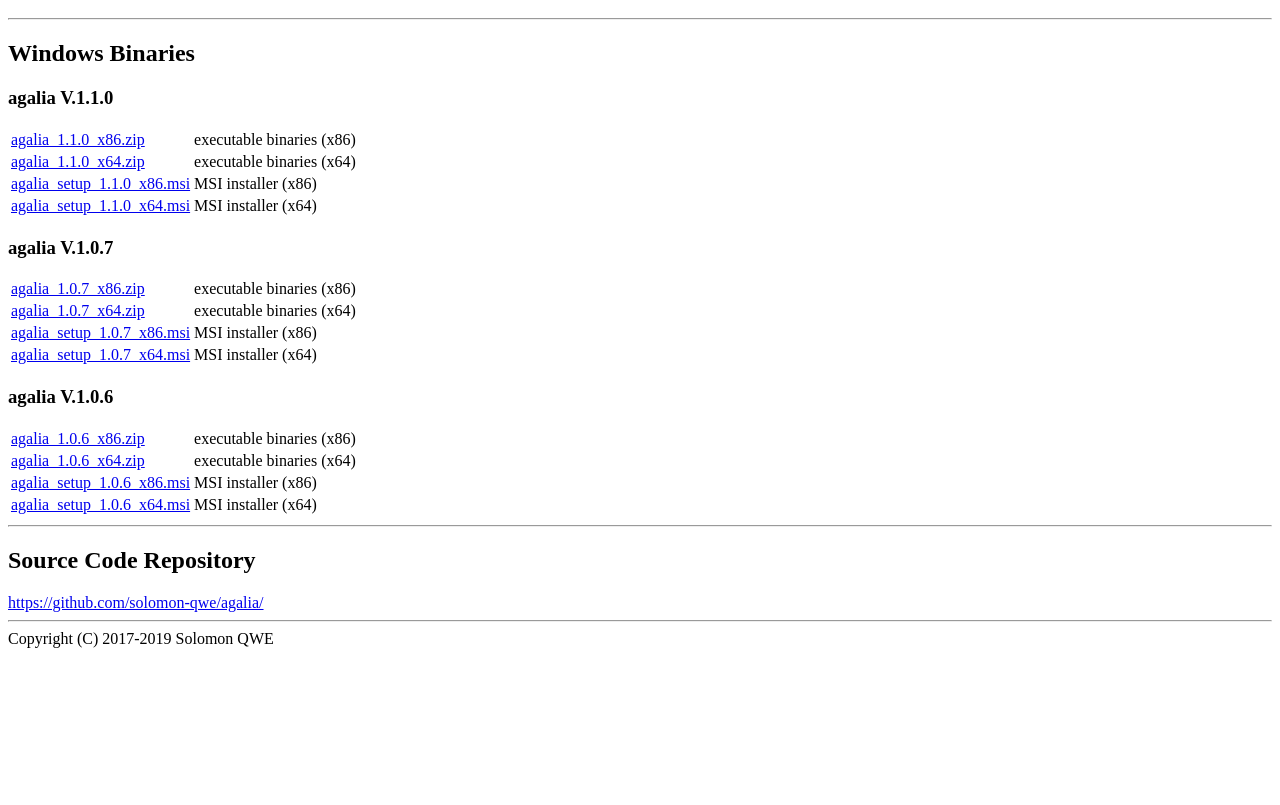
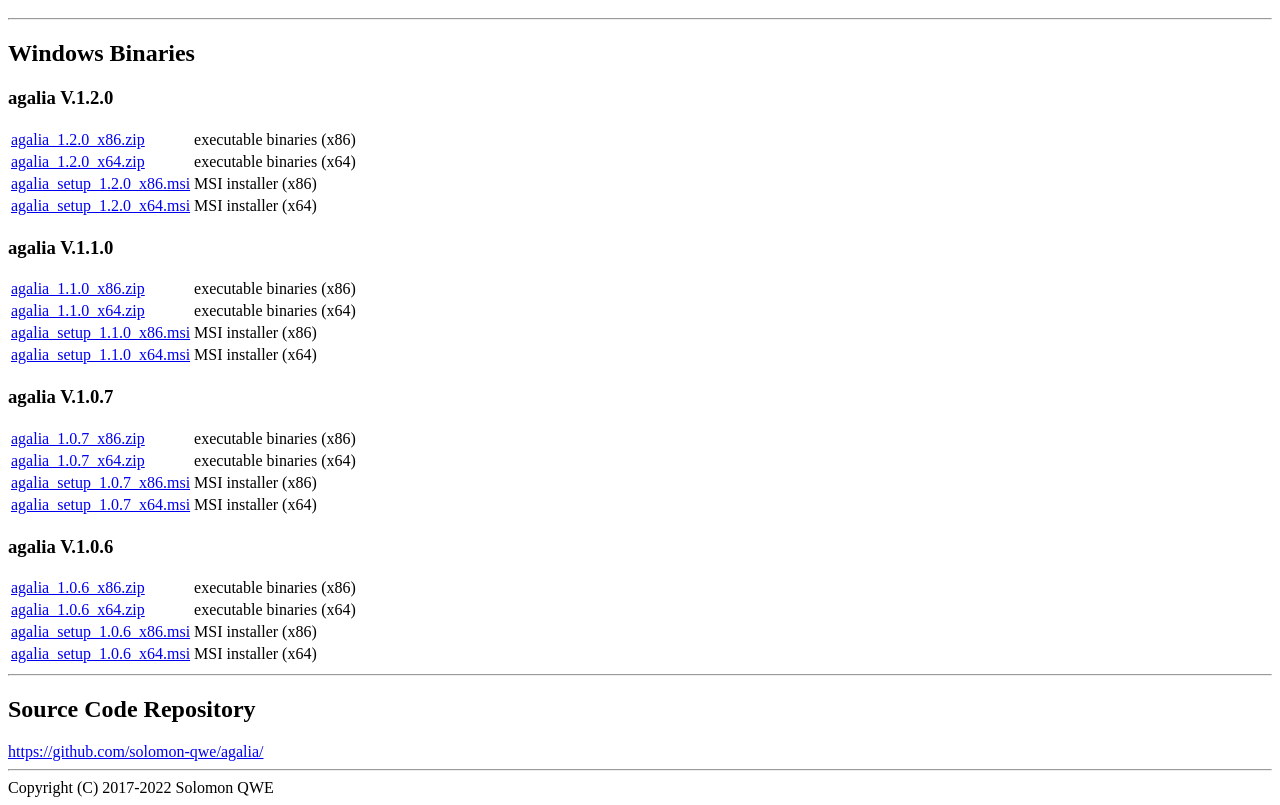
Before and after one commit to solomon-qwe/agalia, a plain HTML site: page docs/index.html in a window 1280 px wide. Shown: the part 48-853 px from the top of the page. Before the commit the page ends 800 px from the top, so only its background shows below. Drawn offline with Linux system fonts and the light colour scheme.

Commit message:
Update version information for v1.2.0

```diff
--- a/docs/index.html
+++ b/docs/index.html
@@ -6,6 +6,13 @@
 <h1>agalia</h1>
 <hr>
 <h2>Windows Binaries</h2>
+<h3>agalia V.1.2.0</h3>
+<table>
+<tr><td><a href="agalia_1.2.0_x86.zip">agalia_1.2.0_x86.zip</a></td><td>executable binaries (x86)</td></tr>
+<tr><td><a href="agalia_1.2.0_x64.zip">agalia_1.2.0_x64.zip</a></td><td>executable binaries (x64)</td></tr>
+<tr><td><a href="agalia_setup_1.2.0_x86.msi">agalia_setup_1.2.0_x86.msi</a></td><td>MSI installer (x86)</td></tr>
+<tr><td><a href="agalia_setup_1.2.0_x64.msi">agalia_setup_1.2.0_x64.msi</a></td><td>MSI installer (x64)</td></tr>
+</table>
 <h3>agalia V.1.1.0</h3>
 <table>
 <tr><td><a href="agalia_1.1.0_x86.zip">agalia_1.1.0_x86.zip</a></td><td>executable binaries (x86)</td></tr>
@@ -31,6 +38,6 @@
 <h2>Source Code Repository</h2>
 <a href="https://github.com/solomon-qwe/agalia/">https://github.com/solomon-qwe/agalia/</a>
 <hr>
-Copyright (C) 2017-2019 Solomon QWE
+Copyright (C) 2017-2022 Solomon QWE
 </body>
 </html>
```
Also changed, not shown: LICENSE.txt, 7 other files.
